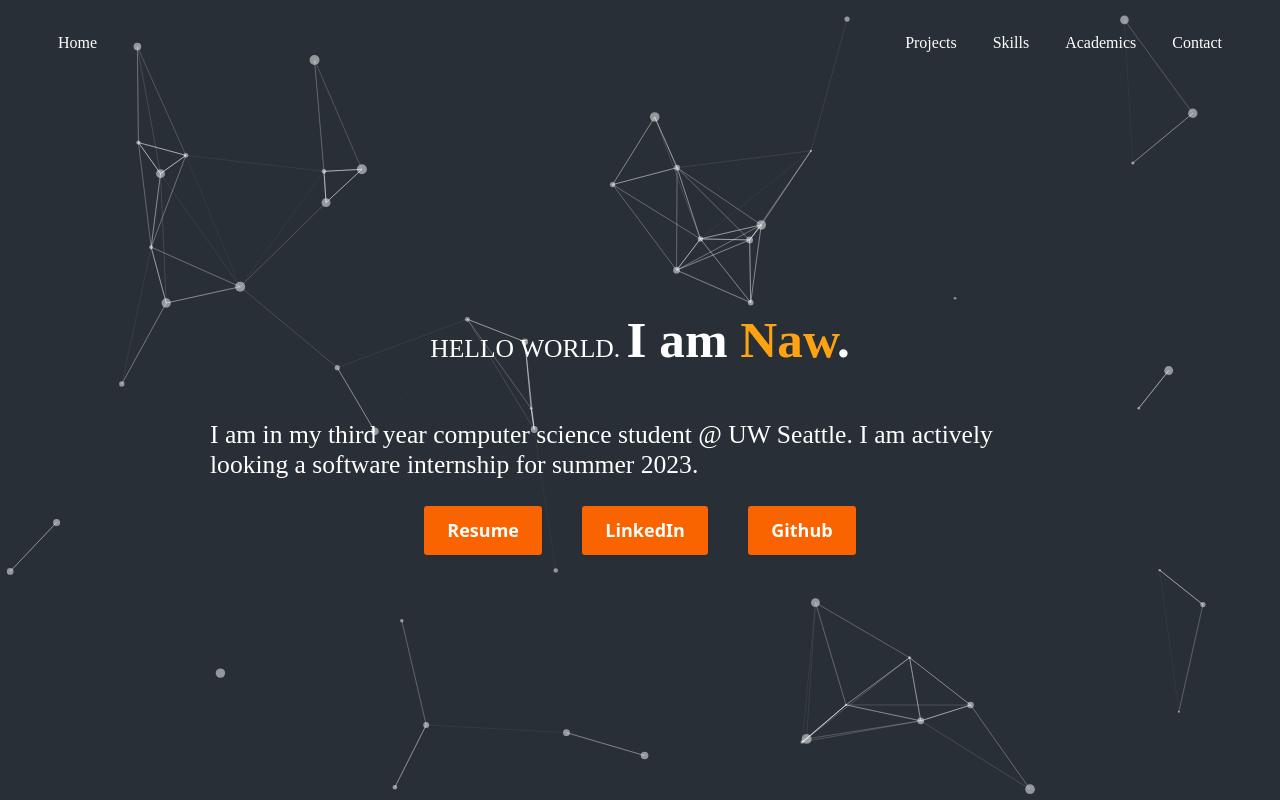
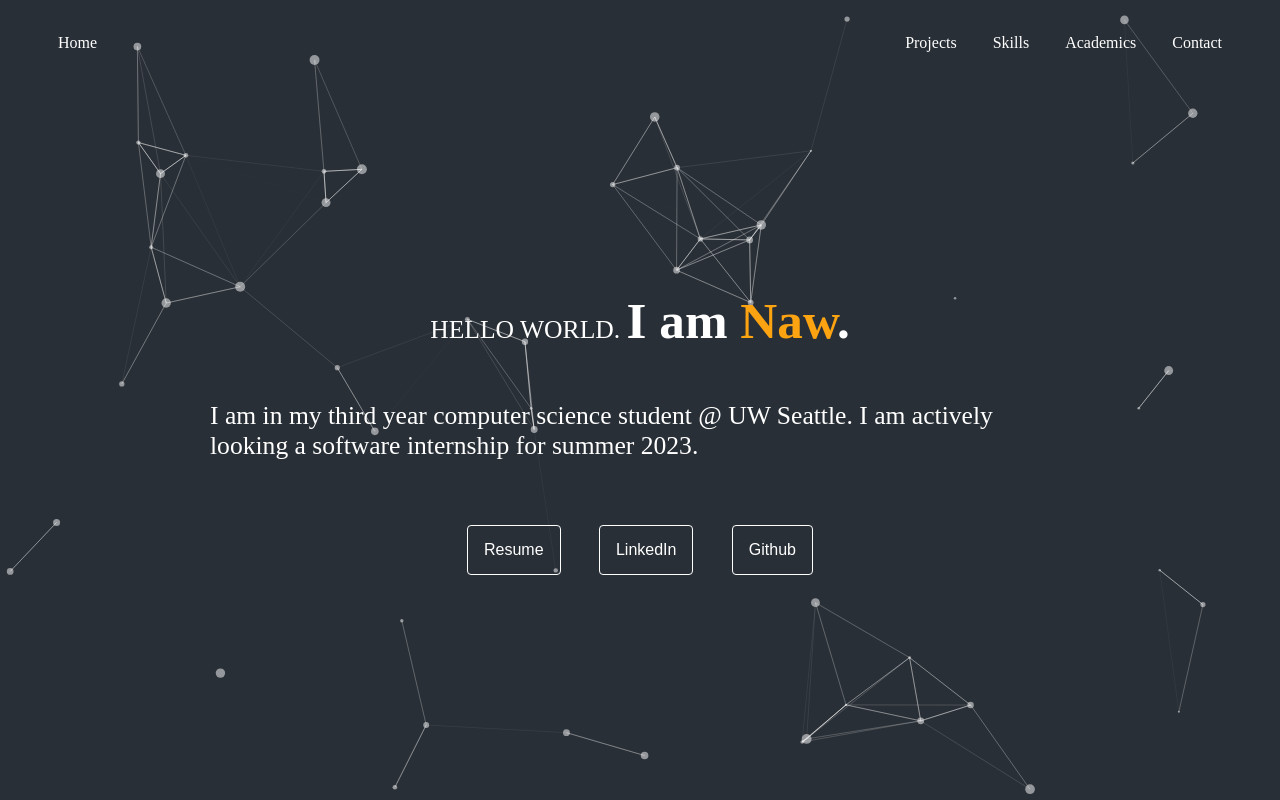
Before and after one commit to nawZeroX239/my-portfolio, a React (Create React App) app in the folder my-app/: page / in a window 1280 px wide. Shown: the top 800 px of the page. Built offline with nearby package versions, Linux system fonts and the light colour scheme.

Commit message:
redesign hero action buttons and now it correctlys redirect to external page

```diff
--- a/my-app/src/components/Academics.js
+++ b/my-app/src/components/Academics.js
@@ -4,7 +4,10 @@ export default function Academics() {
   return (
     <div className="academics" id="academics">
       <h1 className="section-title"> Academics </h1>
-      <p>academics course here</p>
+      <h3>Relevant courses</h3>
+      <div className="course-container">
+
+      </div>
     </div>
   )
 }
--- a/my-app/src/components/Hero.css
+++ b/my-app/src/components/Hero.css
@@ -35,51 +35,43 @@
 }
 
 .hero-actions {
+  margin-top: 3vw;
   display: flex;
   gap: 3vw;
 }
 
-.actions-bttn {
+.action-button {
+  color: white;
+  outline: 0;
+  grid-gap: 8px;
   align-items: center;
-  background-clip: padding-box;
-  background-color: #fa6400;
-  border: 1px solid transparent;
-  border-radius: .25rem;
-  box-shadow: rgba(0, 0, 0, 0.02) 0 1px 3px 0;
-  box-sizing: border-box;
-  color: #fff;
+  background: 0 0;
+  border: 1px solid #ffffff;
+  border-radius: 4px;
   cursor: pointer;
   display: inline-flex;
-  font-family: system-ui,-apple-system,system-ui,"Helvetica Neue",Helvetica,Arial,sans-serif;
-  font-size: max(16px, min(18px, 1.6vw));
-  font-weight: 600;
+  flex-shrink: 0;
+  font-size: 16px;
+  gap: 8px;
   justify-content: center;
-  line-height: 1.25;
-  margin: 0;
-  min-height: 3rem;
-  padding: calc(.875rem - 1px) calc(1.5rem - 1px);
-  position: relative;
+  line-height: 1.5;
+  overflow: hidden;
+  padding: 12px 16px;
   text-decoration: none;
-  transition: all 250ms;
-  user-select: none;
-  -webkit-user-select: none;
-  touch-action: manipulation;
-  vertical-align: baseline;
-  width: auto;
+  text-overflow: ellipsis;
+  transition: all .14s ease-out;
+  white-space: nowrap;
 }
 
-.actions-bttn:hover,
-.actions-bttn:focus {
-  background-color: #fb8332;
-  box-shadow: rgba(0, 0, 0, 0.1) 0 4px 12px;
+.action-button:hover {
+  box-shadow: 4px 4px 0 #ffffff;
+  transform: translate(-4px,-4px);
 }
 
-.actions-bttn:hover {
-  transform: translateY(-1px);
+.action-button:focus-visible{
+  outline-offset: 1px;
 }
 
-.actions-bttn:active {
-  background-color: #c85000;
-  box-shadow: rgba(0, 0, 0, .06) 0 2px 4px;
-  transform: translateY(0);
+.action-button:active {
+  color: #fca311;
 }
--- a/my-app/src/components/Hero.js
+++ b/my-app/src/components/Hero.js
@@ -3,6 +3,12 @@ import React from "react"
 import "./Hero.css"
 
 export default function Hero() {
+  const linkedInURL = "https://www.linkedin.com/in/naw-naw-4548b81a4/";
+  const githubURL =  "https://github.com/nawZeroX239";
+  const resumeURL = "https://drive.google.com/file/d/1JR2L23ZGlIhsfhdS2AqJ6w7ebkyb4bDU/view?usp=sharing";
+  const redirect = (url) => {
+     window.location.assign(url);
+  }
   return (
     <div className="hero">
 
@@ -12,10 +18,15 @@ export default function Hero() {
       <p className="hero-intro">
         I am in my third year computer science student @ UW Seattle.  I am actively looking a software internship for summer 2023.
       </p>
+
       <div className="hero-actions">
-        <button className="actions-bttn">Resume</button>
-        <button className="actions-bttn">LinkedIn </button>
-        <button className="actions-bttn">Github</button>
+        <button className="action-button" onClick={()=>redirect(resumeURL)}>Resume</button>
+        <button className="action-button" onClick={()=>redirect(linkedInURL)}>
+          LinkedIn
+        </button>
+        <button className="action-button" onClick={()=>redirect(githubURL)}>
+          Github
+          </button>
       </div>
     </div>
   )
```
